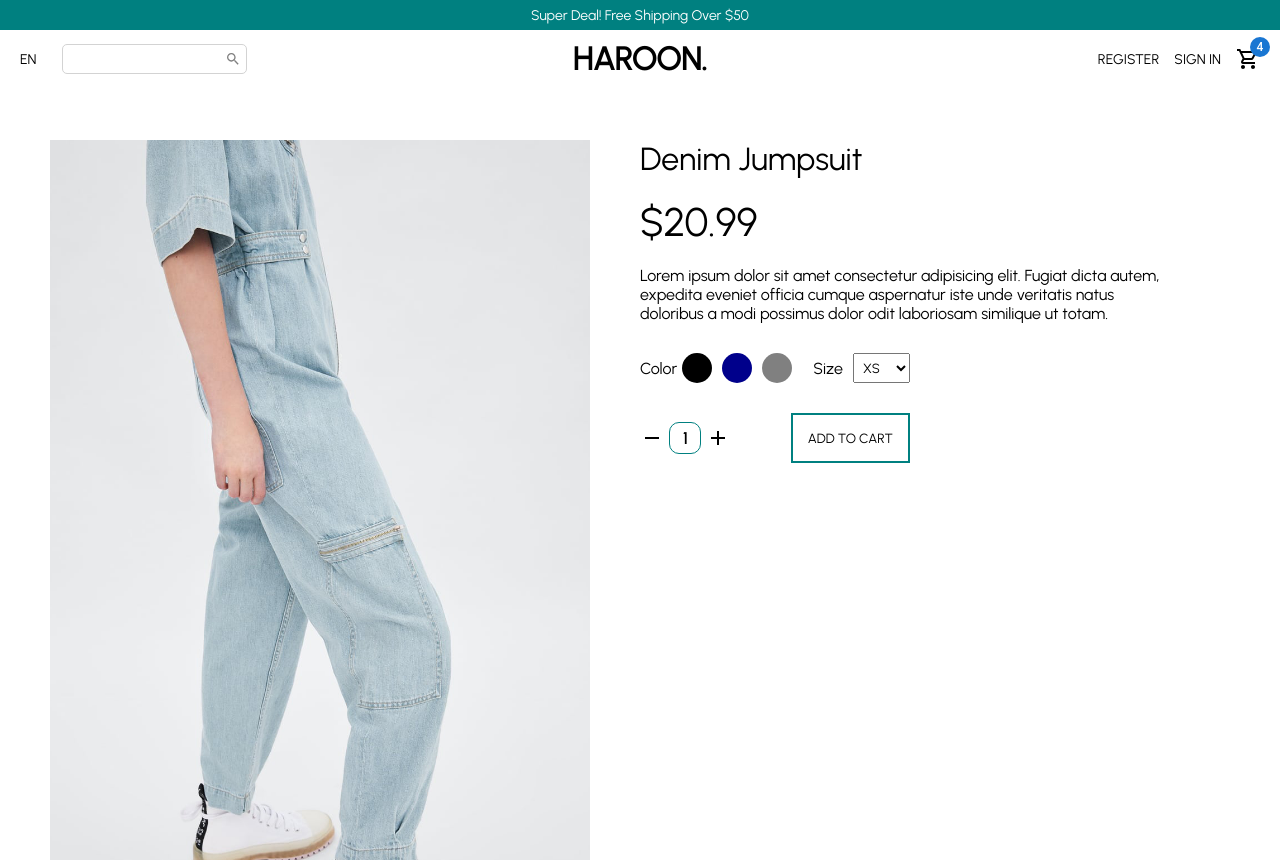
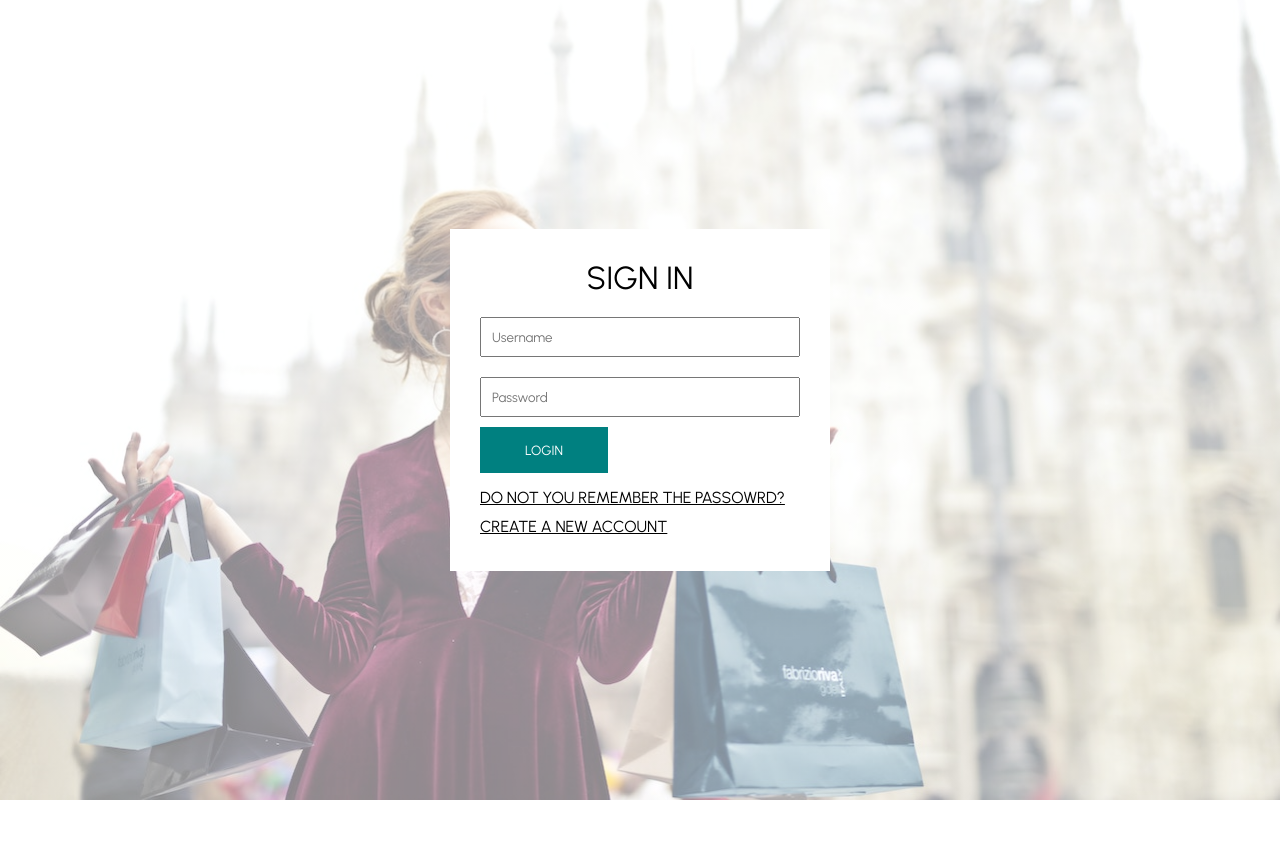
Before and after one commit to haroonbajwa/React_Ecommerce_App, a React (Create React App) app: page / in a window 1280 px wide. Shown: the top 862 px of the page. After the commit the page ends 800 px from the top, so only its background shows below. Built offline with nearby package versions, Linux system fonts and the light colour scheme.

Commit message:
Login & Register page

```diff
--- a/src/App.js
+++ b/src/App.js
@@ -2,10 +2,12 @@
 import Home from './pages/Home'
 import ProductList from './pages/ProductList'
 import Product from './pages/Product'
+import Register from './pages/Register'
+import Login from './pages/Login'
 
 const App = () => {
   return (
-    <Product />
+    <Login />
   )
 }
 
--- a/src/components/Navbar.jsx
+++ b/src/components/Navbar.jsx
@@ -32,6 +32,7 @@
 `
 const SearchBar = styled.input`
     border: none;
+    outline: none;
 `
 const Center = styled.div`
     flex: 1;
--- /dev/null
+++ b/src/pages/Login.jsx
@@ -0,0 +1,69 @@
+import React from 'react'
+import styled from 'styled-components'
+import signupBG from '../images/signup-bg.jpg'
+
+const Container = styled.div`
+    width: 100vw;
+    height: 100vh;
+    background: linear-gradient(rgba(255, 255, 255, 0.5), rgba(255, 255, 255, 0.5)), url(${signupBG}) bottom;
+    background-size: cover;
+    background-repeat: no-repeat;
+    display: flex;
+    align-items: center;
+    justify-content: center;
+`;
+const Wrapper = styled.div`
+    width: 25%;
+    padding: 30px;
+    background-color: white;
+`;
+const Title = styled.h1`
+    text-align: center;
+    font-style: 24px;
+    font-weight: 300;
+    margin-bottom: 10px;
+`;
+const Form = styled.form`
+    display: flex;
+    flex-direction: column;
+`;
+const Input = styled.input`
+    flex: 1;
+    min-width: 40%;
+    margin: 10px 0px;
+    padding: 10px;
+`;
+const Button = styled.button`
+    width: 40%;
+    border: none;
+    padding: 15px 20px;
+    background-color: teal;
+    color: white;
+    cursor: pointer;
+    margin-bottom: 10px;
+`;
+const Link = styled.a`
+    margin: 5px 0px;
+    font-style: 12px;
+    text-decoration: underline;
+    cursor: pointer;
+`;
+
+const Login = () => {
+  return (
+    <Container>
+        <Wrapper>
+            <Title>SIGN IN</Title>
+            <Form>
+                <Input placeholder="Username" />
+                <Input placeholder="Password" />
+                <Button>LOGIN</Button>
+                <Link>DO NOT YOU REMEMBER THE PASSOWRD?</Link>
+                <Link>CREATE A NEW ACCOUNT</Link>
+            </Form>
+        </Wrapper>
+    </Container>
+  )
+}
+
+export default Login
--- /dev/null
+++ b/src/pages/Register.jsx
@@ -0,0 +1,71 @@
+import React from 'react'
+import styled from 'styled-components'
+import signupBG from '../images/signup-bg.jpg'
+
+const Container = styled.div`
+    width: 100vw;
+    height: 100vh;
+    background: linear-gradient(rgba(255, 255, 255, 0.5), rgba(255, 255, 255, 0.5)), url(${signupBG}) bottom;
+    background-size: cover;
+    background-repeat: no-repeat;
+    display: flex;
+    align-items: center;
+    justify-content: center;
+`;
+const Wrapper = styled.div`
+    width: 40%;
+    padding: 30px;
+    background-color: white;
+`;
+const Title = styled.h1`
+    text-align: center;
+    font-style: 24px;
+    font-weight: 300;
+    margin-bottom: 30px;
+`;
+const Form = styled.form`
+    display: flex;
+    flex-wrap: wrap;
+`;
+const Input = styled.input`
+    flex: 1;
+    min-width: 40%;
+    margin: 20px 10px 0px 0px;
+    padding: 10px;
+`;
+const Agreement = styled.span`
+    font-size: 12px;
+    margin: 20px 0px;
+`;
+const Button = styled.button`
+    width: 40%;
+    border: none;
+    padding: 15px 20px;
+    background-color: teal;
+    color: white;
+    cursor: pointer;
+`;
+
+const Register = () => {
+  return (
+    <Container>
+        <Wrapper>
+            <Title>CREATE AN ACCOUNT</Title>
+            <Form>
+                <Input placeholder="Name" />
+                <Input placeholder="Last Name" />
+                <Input placeholder="Username" />
+                <Input placeholder="Email" />
+                <Input placeholder="Password" />
+                <Input placeholder="Confirm Password" />
+                <Agreement>
+                    By creating an account, I consent to the processing of my peronal data in accordance with the <b>Privacy Policy</b>
+                </Agreement>
+                <Button>CREATE</Button>
+            </Form>
+        </Wrapper>
+    </Container>
+  )
+}
+
+export default Register
```
Also changed, not shown: src/images/signup-bg.jpg (added).
